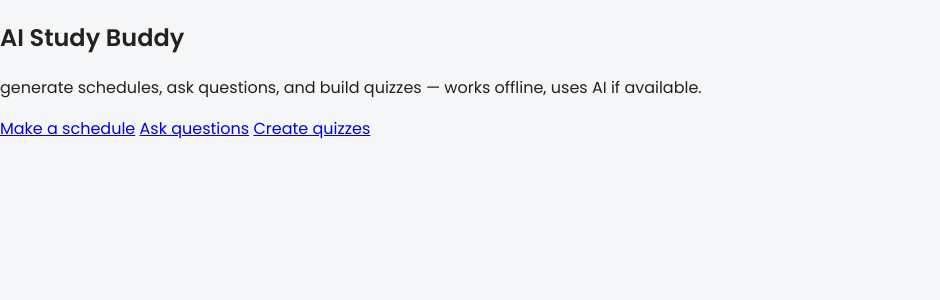
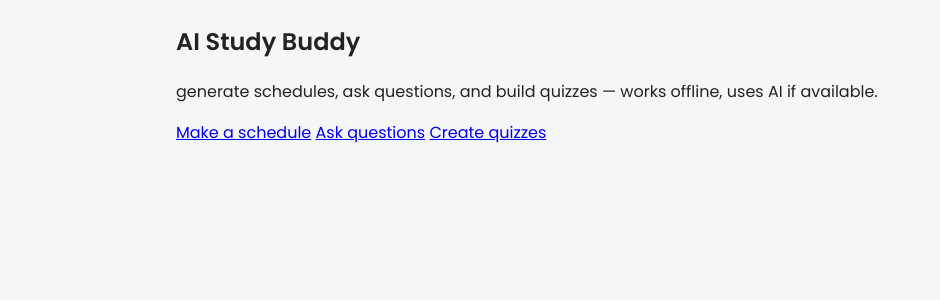
Before and after one commit to Arham-Begani/Study_buddy, a Flask app: page / in a window 1280 px wide. Shown: the part 66-366 px from the top of the page, without its empty margins (0-940 px from the left). Run offline with Flask 3, Linux system fonts and the light colour scheme.

Commit message:
Update style.css

```diff
--- a/static/style.css
+++ b/static/style.css
@@ -37,3 +37,13 @@ nav a{
     padding:8px 10px;
     border-radius:8px;
 }
+
+nav a:hover{
+    background:#f2f2f2;
+}
+
+main{
+    max-width:960px;
+    margin:24px auto;
+    padding:0 16px;
+}
```
